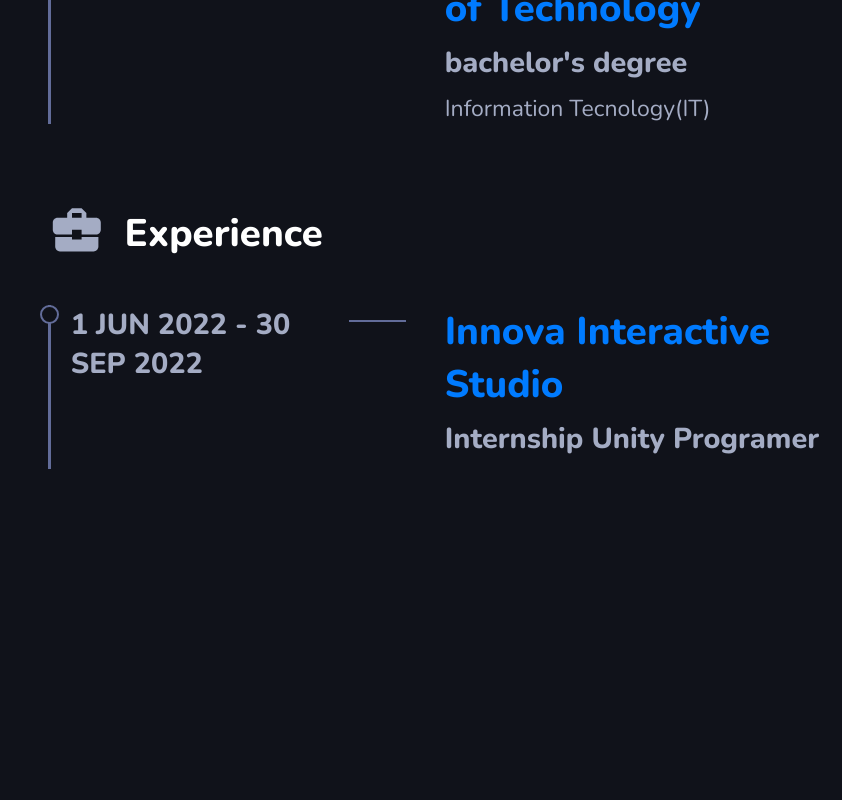
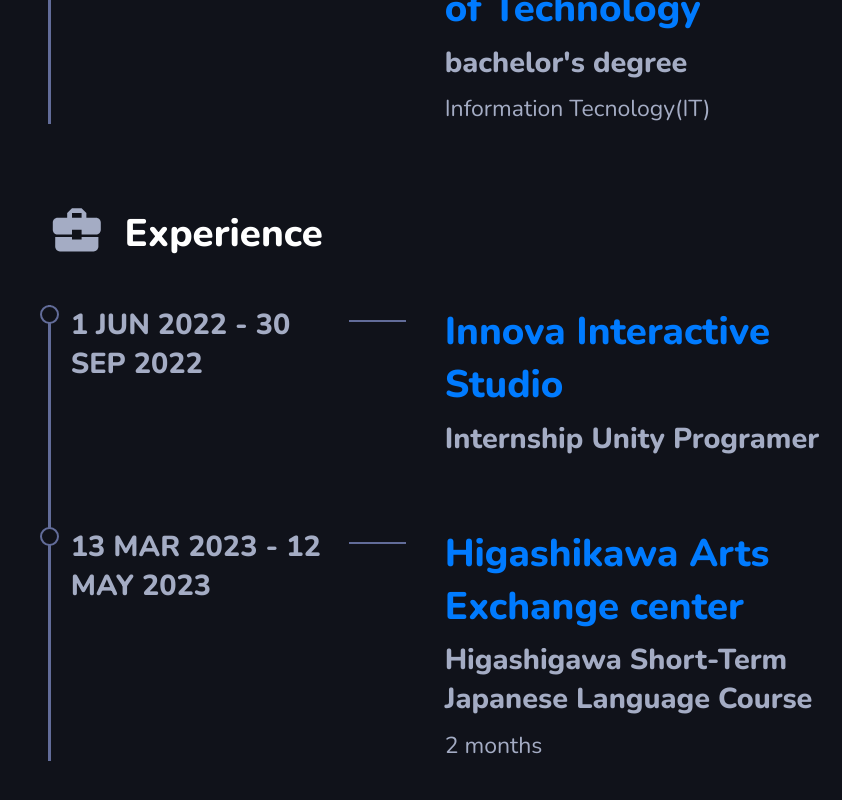
Before and after one commit to peerawitWisit/ReactFinalProject, a React (Create React App) app: page /resume in a window 1280 px wide. Shown: the part 1599-2399 px from the top of the page, without its empty margins (438-1280 px from the left). Before the commit the page ends 2275 px from the top, so only its background shows below. Built offline with nearby package versions, Linux system fonts and the light colour scheme; what react-toast-notifications would draw is missing.

Commit message:
higashigawa

```diff
--- a/src/Components/Resume.js
+++ b/src/Components/Resume.js
@@ -53,6 +53,12 @@ function Resume() {
                         subTitle={"Internship Unity Programer"}
                         text={""}
                     />
+                    { <ResumeItem
+                        year={'13 MAR 2023 - 12 MAY 2023'}
+                        title={'Higashikawa Arts Exchange center'}
+                        subTitle={'Higashigawa Short-Term Japanese Language Course'}
+                        text={'2 months'}
+                    /> }
                     {/* <ResumeItem
                         year={'2015 - 2017'}
                         title={'High School Graduation'}
```
